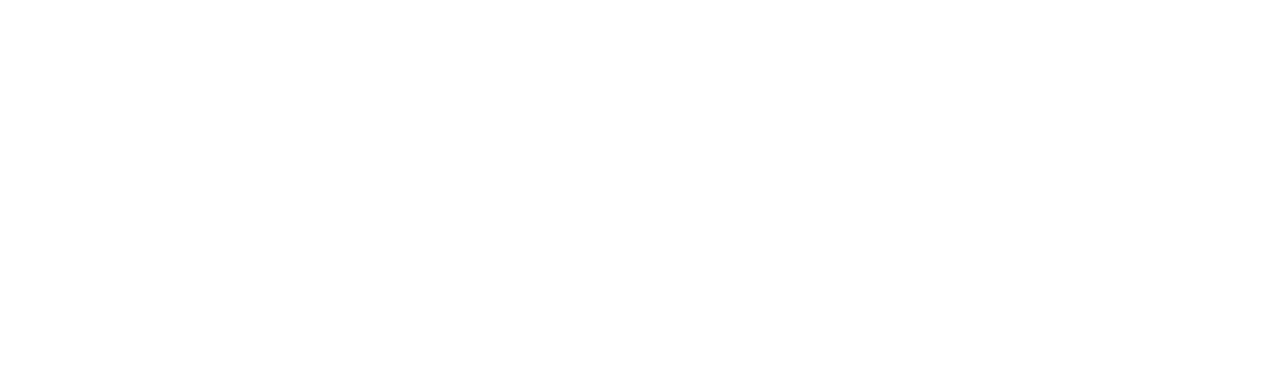
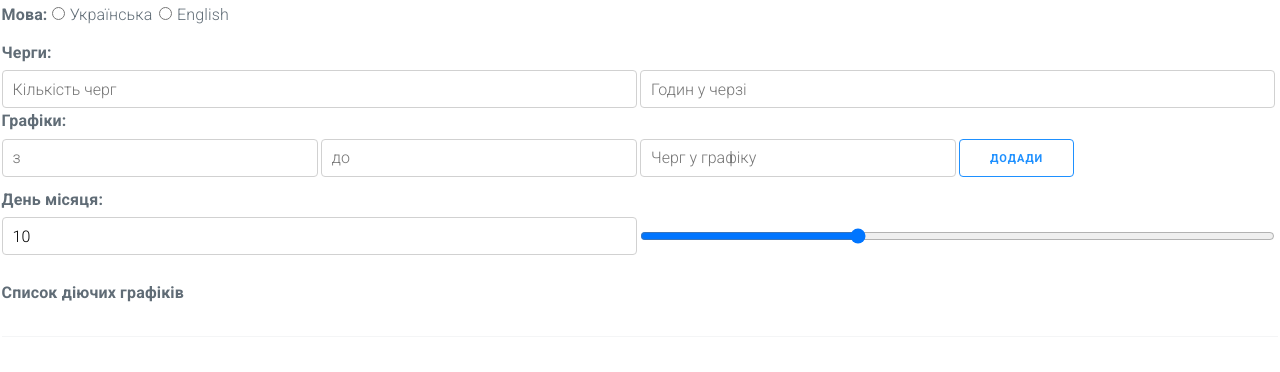
Before and after one commit to devnbp/nemasvitla, a plain HTML site: page index.html in a window 1280 px wide. Drawn offline with nearby package versions, Linux system fonts and the light colour scheme; the site is published under a folder, as on GitHub Pages, so addresses that start at the root find nothing.

Commit message:
Update index.html

```diff
--- a/index.html
+++ b/index.html
@@ -8,8 +8,8 @@
 <!--    <link rel="stylesheet" href="https://cdn.jsdelivr.net/npm/purecss@3.0.0/build/pure-min.css" integrity="sha384-X38yfunGUhNzHpBaEBsWLO+A0HDYOQi8ufWDkZ0k9e0eXz/tH3II7uKZ9msv++Ls" crossorigin="anonymous">-->
     <meta name="viewport" content="width=device-width, initial-scale=1.0">
     <title>Nema svitla</title>
-    <script type="module" crossorigin src="/assets/index-ed601687.js"></script>
-    <link rel="stylesheet" href="/assets/index-bc4ea5a9.css">
+    <script type="module" crossorigin src="assets/index-ed601687.js"></script>
+    <link rel="stylesheet" href="assets/index-bc4ea5a9.css">
   </head>
   <body>
     <div id="app"></div>
```
